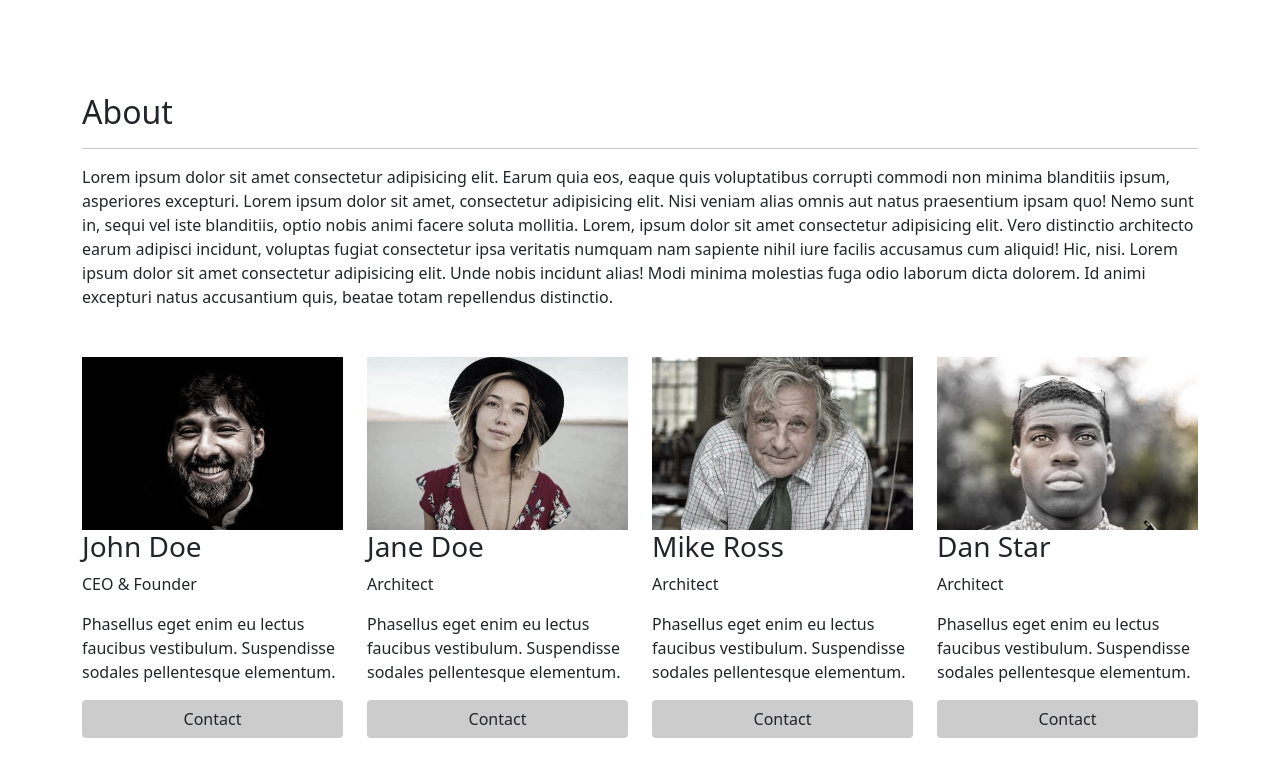
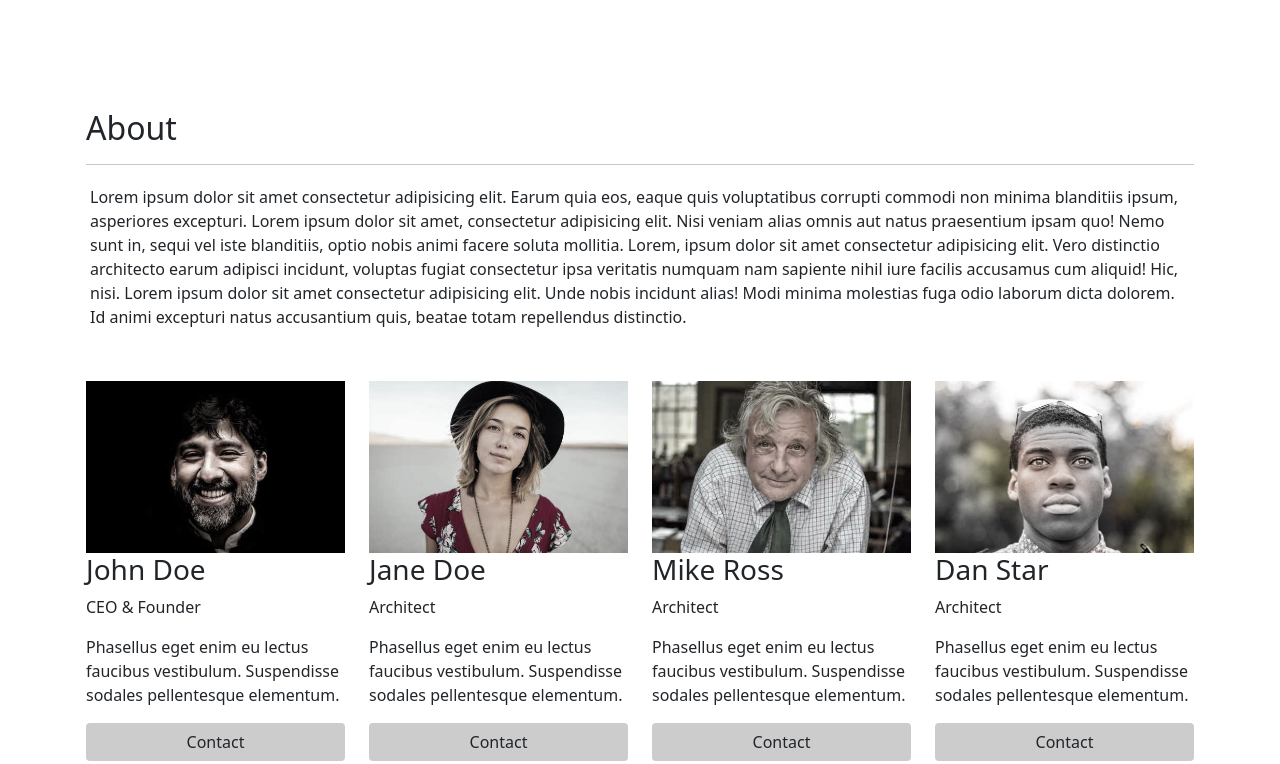
Before and after one commit to sajidahmed167/Architecture-Website---Full-responsive, a plain HTML site: page index.html in a window 1280 px wide. Shown: the part 1161-1925 px from the top of the page. Drawn offline with nearby package versions, Linux system fonts and the light colour scheme.

Commit message:
Update index.html

```diff
--- a/index.html
+++ b/index.html
@@ -66,10 +66,10 @@
     </div>
     <div class="d-flex justify-content-center">
         <!-- About -->
-        <div id="about" class="mt-5 container">
-            <h2 class="mb-3">About</h2>
+        <div id="about" class="mt-5 container p-3">
+            <h2 class="mb-3 ">About</h2>
             <hr>
-                <p>
+                <p class="p-1">
                 Lorem ipsum dolor sit amet consectetur adipisicing elit. Earum quia eos, eaque quis voluptatibus corrupti commodi non minima blanditiis ipsum, asperiores excepturi. Lorem ipsum dolor sit amet, consectetur adipisicing elit. Nisi veniam alias omnis aut natus praesentium ipsam quo! Nemo sunt in, sequi vel iste blanditiis, optio nobis animi facere soluta mollitia. Lorem, ipsum dolor sit amet consectetur adipisicing elit. Vero distinctio architecto earum adipisci incidunt, voluptas fugiat consectetur ipsa veritatis numquam nam sapiente nihil iure facilis accusamus cum aliquid! Hic, nisi. Lorem ipsum dolor sit amet consectetur adipisicing elit. Unde nobis incidunt alias! Modi minima molestias fuga odio laborum dicta dolorem. Id animi excepturi natus accusantium quis, beatae totam repellendus distinctio.
                 </p>
 
```
